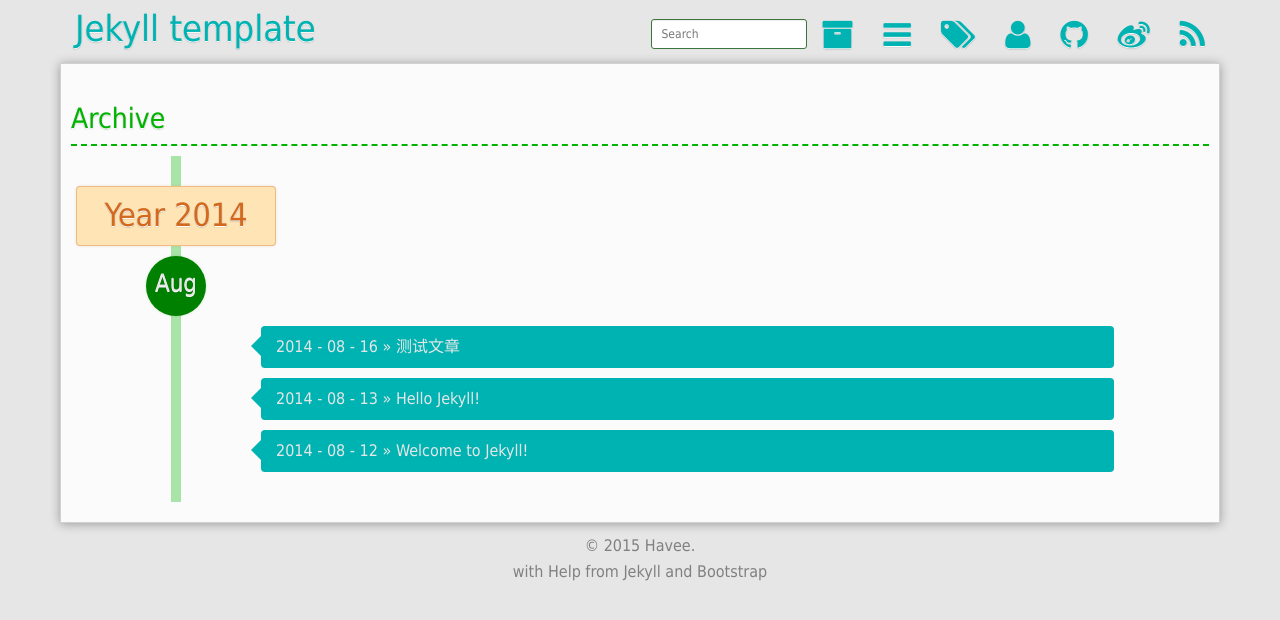
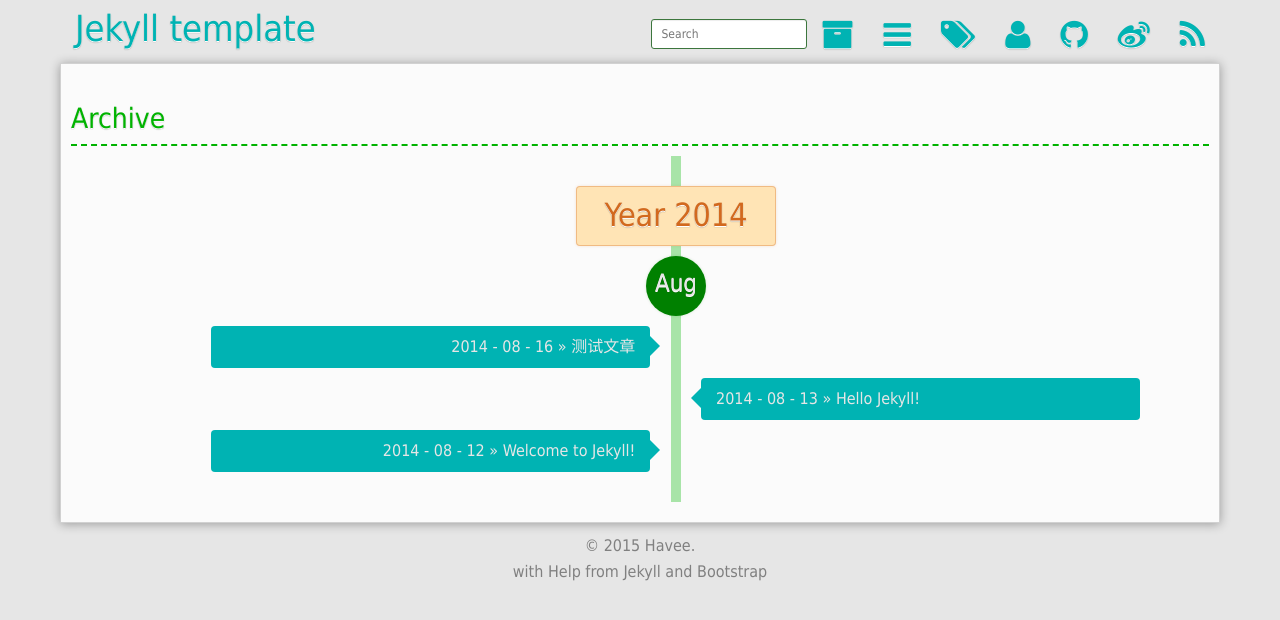
Before and after one commit to tgist/tgist.github.io, a Jekyll site: the page built from archive.html, in a window 1280 px wide. Shown: the top 620 px of the page. Built offline with Jekyll 4.4.1, drawn with Linux system fonts in a browser that asks for light colours; Markdown is read by kramdown in place of the engine named in the settings.

Commit message:
update sass

```diff
--- a/assets/_sass/_havee.scss
+++ b/assets/_sass/_havee.scss
@@ -148,25 +148,8 @@
   }
 }
 
-@media only screen and (max-width: 768px) {
-  .timeline {
-    padding: 0;
-    border: 0;
-    margin: 0;
-    .tl-content {
-      margin: 5px 10px;
-    }
-  }
-}
-
-@media only screen and (min-width: 768px) {
 .timeline {
   display: block;
-    padding: 20px 0px;
-    margin: 0 0 0 100px;
-    border-width: 0 0 0 10px;
-    border-style: solid;
-    border-color: rgba(lighten($base03, 10%), $alpha*2);
   .tl-year{
     width: 200px;
     text-align: center;
@@ -190,14 +173,91 @@
     border: 1px solid rgba($base03, $alpha*2);
     box-shadow: 0 0 3px rgba($base03, $alpha);
     border-radius: 50%;
-    }
     .tl-content {
       margin: 10px 0 0 40px;
+      .tl-title {
+        a {
+          color: darken($base07, 10%);
+          &:hover, &:focus {
+            color: $base07;
+          }
+        }
+	  }
+	}
+  }
+}
+
+@media only screen and (max-width: 768px) {
+  .timeline {
+    padding: 0;
+    border: 0;
+    margin: 0;
+    .tl-content {
+      margin: 5px 10px;
+    }
+  }
+}
+
+@media only screen and (min-width: 1200px) {
+  .timeline {
+    padding: 20px 0px;
+    margin: 0 0 0 600px;
+    border-width: 0 0 0 10px;
+    border-style: solid;
+    border-color: rgba(lighten($base03, 10%), $alpha*2);
     .tl-title {
       position: relative;
       list-style: none outside none;
       line-height: 2;
-        margin: 10px 0;
+      padding: 5px 15px;
+      max-width: 90%;
+      color: darken($base07, 10%);
+      background-color: darken($base05, 15%);
+      border-radius: 4px;
+      a {
+        color: darken($base07, 10%);
+        &:hover, &:focus {
+          color: $base07;
+        }
+      }
+      &:nth-child(2n+1) {
+        margin: 10px -510px 10px;
+        text-align: right;
+        &:after {
+          right: -10px;
+          border-width: 10px 0 10px 10px;
+        }
+      }
+      &:nth-child(2n) {
+        margin: 10px 10px 10px -20px;
+        &:after {
+          left: -10px;
+          border-width: 10px 10px 10px 0;
+        }
+      }
+      &:after {
+        content: " ";
+        position: absolute;
+        top: 10px;
+        display: inline-block;
+        border-style: solid;
+        border-color: transparent darken($base05, 15%);
+      }
+    }
+  }
+}
+
+@media only screen and (min-width: 768px) and (max-width: 1200px) {
+  .timeline {
+    padding: 20px 0px;
+    margin: 0 0 0 100px;
+    border-width: 0 0 0 10px;
+    border-style: solid;
+    border-color: rgba(lighten($base03, 10%), $alpha*2);
+    .tl-title {
+        position: relative;
+        list-style: none outside none;
+        line-height: 2;
         padding: 5px 15px;
         max-width: 90%;
         color: darken($base07, 10%);
@@ -212,13 +272,6 @@
         border-width: 10px 10px 10px 0px;
         border-style: solid;
         border-color: transparent darken($base05, 15%);
-        }
-        a {
-        color: darken($base07, 10%);
-        &:hover, &:focus {
-          color: $base07;
-          }
-        }
       }
     }
   }
```
Lines whose indentation alone changed are shown as unchanged.
